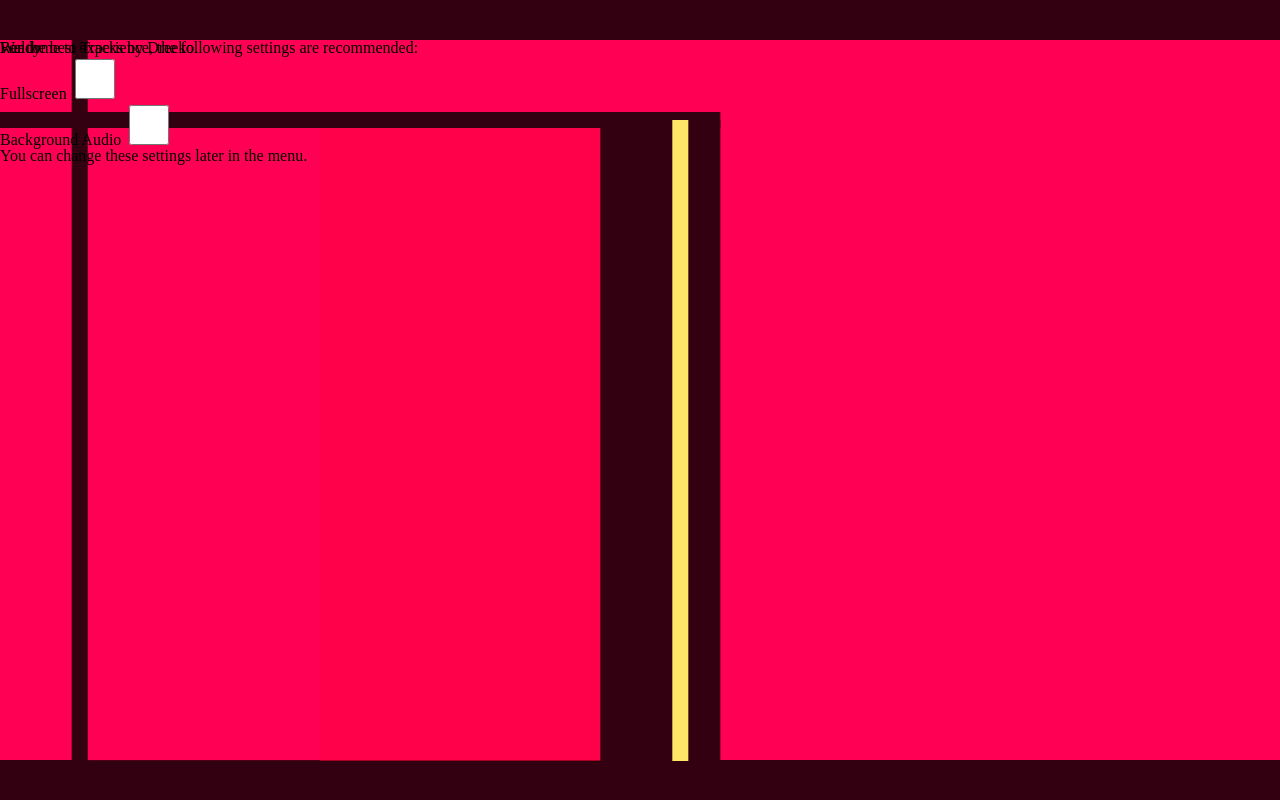
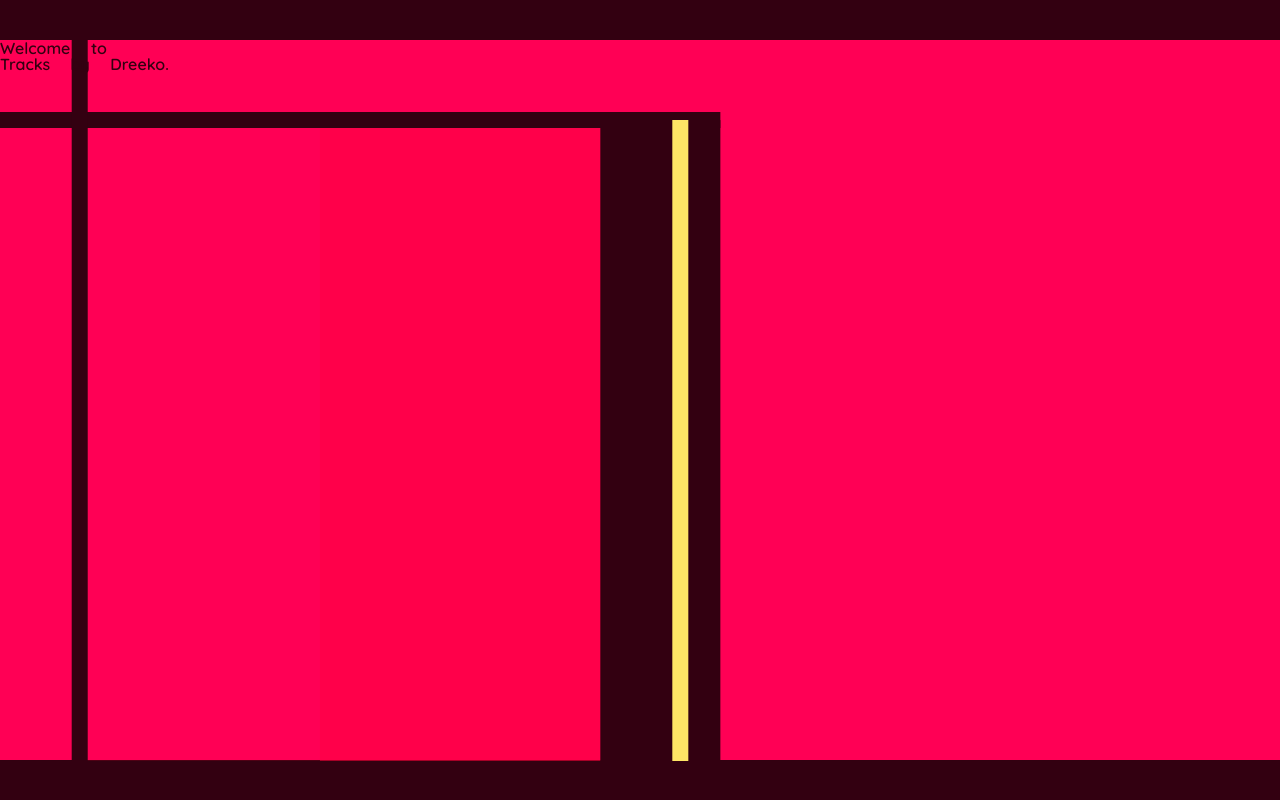
Before and after one commit to Driijko/tracks, a Svelte app: page / in a window 1280 px wide. Built offline with nearby package versions, Linux system fonts and the light colour scheme.

Commit message:
Spreading text animation.

```diff
--- a/index.html
+++ b/index.html
@@ -16,6 +16,7 @@
     <meta property="og:url" content="https://driijko.github.io/tracks" />
     <link rel="preconnect" href="https://fonts.googleapis.com">
     <link rel="preconnect" href="https://fonts.gstatic.com" crossorigin>
+    <link href="https://fonts.googleapis.com/css2?family=Quicksand:wght@400;500;600;700&display=swap" rel="stylesheet">
   </head>
   <body>
     <div id="app"></div>
--- a/src/dev/pages/OpeningPrompt.svelte
+++ b/src/dev/pages/OpeningPrompt.svelte
@@ -31,6 +31,10 @@
       attr:{y1: 100, y2: 1500}},1.7);
     tl.to("#p1-r1", {duration: 3, ease:"power1.inOut", attr:{x:750, width: 150}},0);
     tl.to(["#p1-r2", "#p1-r3"], {duration: 4, ease:"power1.inOut", opacity:0.5},0);
+    tl.to("#p1-p1", {duration: 2, ease:"power1.inOut",
+    letterSpacing: "0rem", wordSpacing: "1rem"}, 2);
+    tl.to("#p1-p1", {duration: 3, ease:"power1.inOut",
+    transform: "rotateY(0deg)"}, 1);
   })
 </script>
 
@@ -52,8 +56,8 @@
     <line id="p1-l5" class="accent-line" x1="850" y1="800" x2="850" y2="800" />
   </svg>
   <div class="foreground">
-    <p id="p1-p1">Welcome to Tracks by Dreeko.</p>
-    <div>
+    <p id="p1-p1">Welcome to<br/> Tracks by Dreeko.</p>
+    <!-- <div>
       <p>For the best experience, the following settings are recommended:</p>
       <div>
         <label for="fullscreen-option">Fullscreen</label>
@@ -73,7 +77,7 @@
     </div>
     <a href={null}
       on:click|preventDefault={()=> pageExit("splash")}
-    >Ready</a>
+    >Ready</a> -->
   </div>
 </main>
 
@@ -90,7 +94,12 @@
     #p1-p1 {
       left: 13%;
       top: 40%;
-      font-size: calc(var(--uarr-width)/18);
+      font-size: calc(var(--uarr-width)/15);
+      letter-spacing: -1.5rem;
+      word-spacing: -1.5rem;
+      transform: rotateY(90deg);
+      /* width: 1%; */
+      /* overflow: hidden; */
     }
   }
 
--- a/src/global.css
+++ b/src/global.css
@@ -309,6 +309,13 @@ svg {
   --color5: hsl(50, 100%, 70%);
 }
 
+/* FONTS ///////////////////////////////////////////////////////// */
+:root {
+  font-family: "Quicksand", sans-serif;
+  color: var(--color1);
+  font-weight: 600;
+}
+
 /* LINES & RECTS /////////////////////////////////////////////////// */
 .line {
   stroke-width: 20;
```
